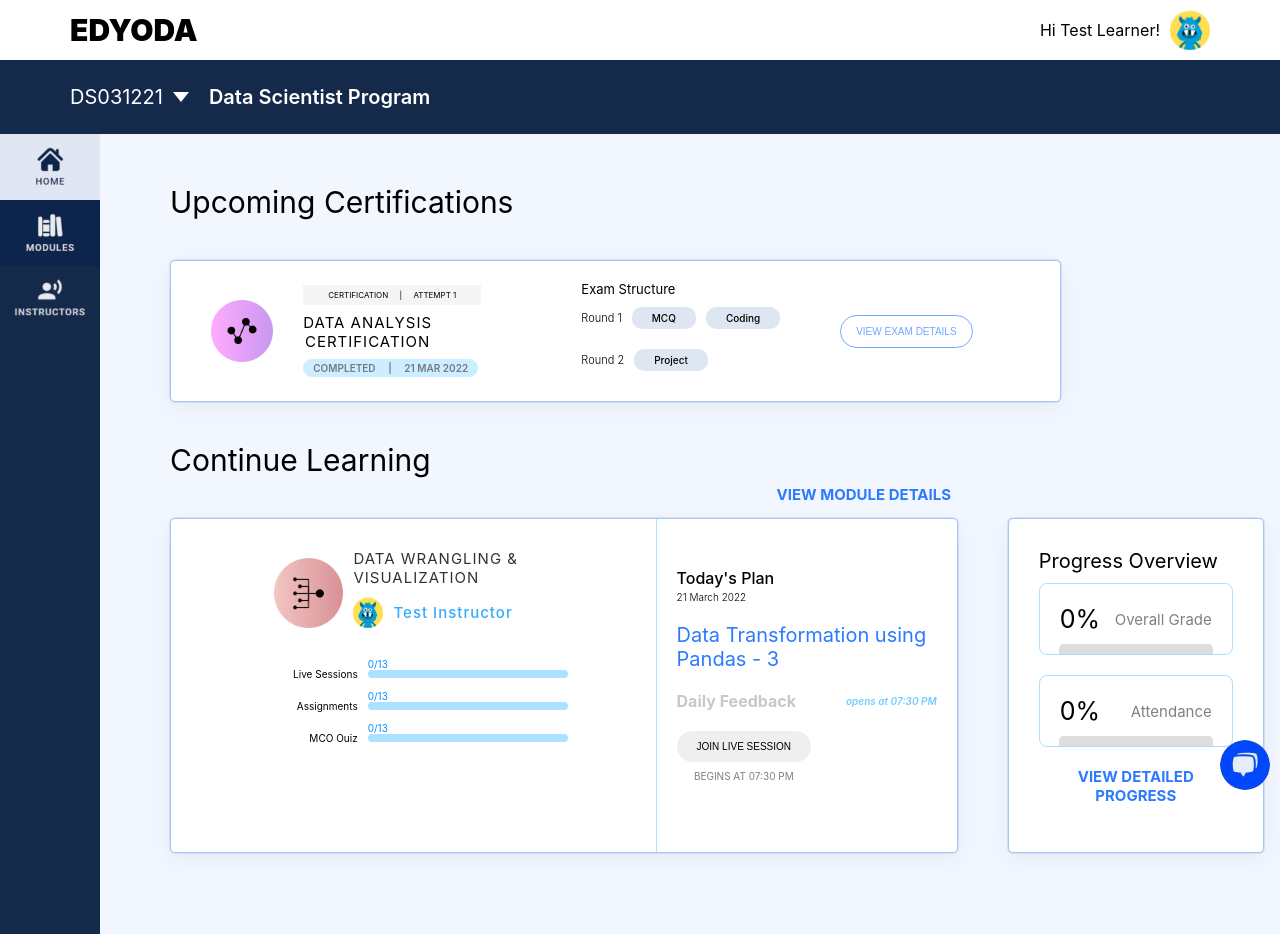
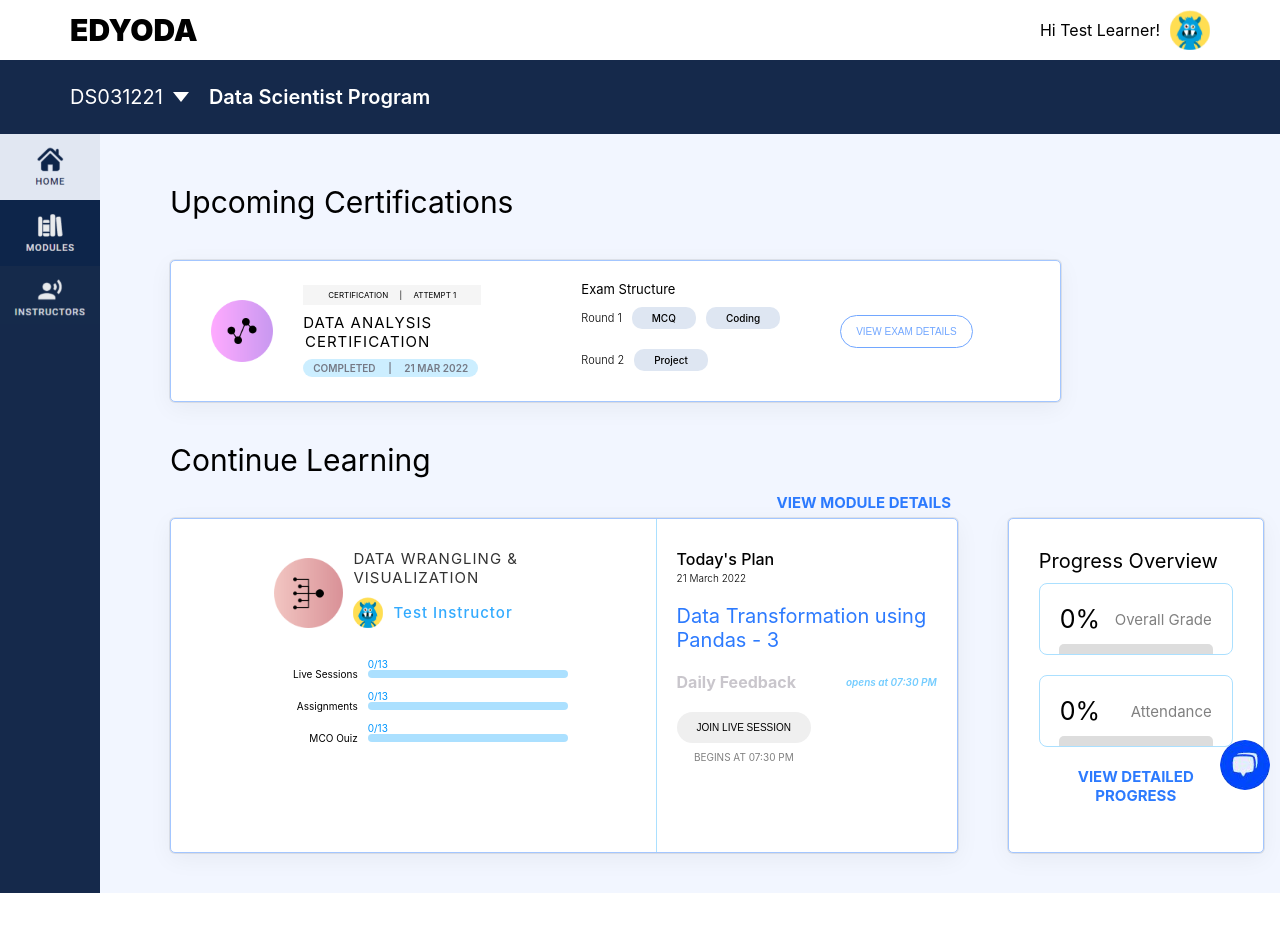
Before and after one commit to 1711shashank/edyoda, a React (Create React App) app: page / in a window 1280 px wide. After the commit the page ends 893 px from the top, so only its background shows below. Built offline with nearby package versions, Linux system fonts and the light colour scheme.

Commit message:
sidebar hight on inspect

```diff
--- a/src/Components/LearningCard.js
+++ b/src/Components/LearningCard.js
@@ -51,7 +51,6 @@
                 </div>
 
                 <div className='learning-card-right'>
-                    <p className='view-module-text'>VIEW MODULE DETAILS</p>
 
 
                     <div className='learning-card-right-dateTime'>
@@ -69,6 +68,8 @@
                         <button> JOIN LIVE SESSION</button>
                         <p>BEGINS AT 07:30 PM</p>
                     </div>
+                    <p className='view-module-text'>VIEW MODULE DETAILS</p>
+
 
                 </div>
 
--- a/src/Pages/Home.css
+++ b/src/Pages/Home.css
@@ -41,7 +41,7 @@
     min-width: 10rem;
     max-width: 10rem;
     align-items: center;
-    height: 100vh
+    height: min(auto,100vh);
 }
 
 .home-navbar img {
@@ -59,7 +59,7 @@
 
 .view-module-text {
     position: relative;
-    top: -6.4rem;
+    top: -29rem;
     right: -12rem;
     color: #2C7AFE;
     font-size: 1.5rem;
```
